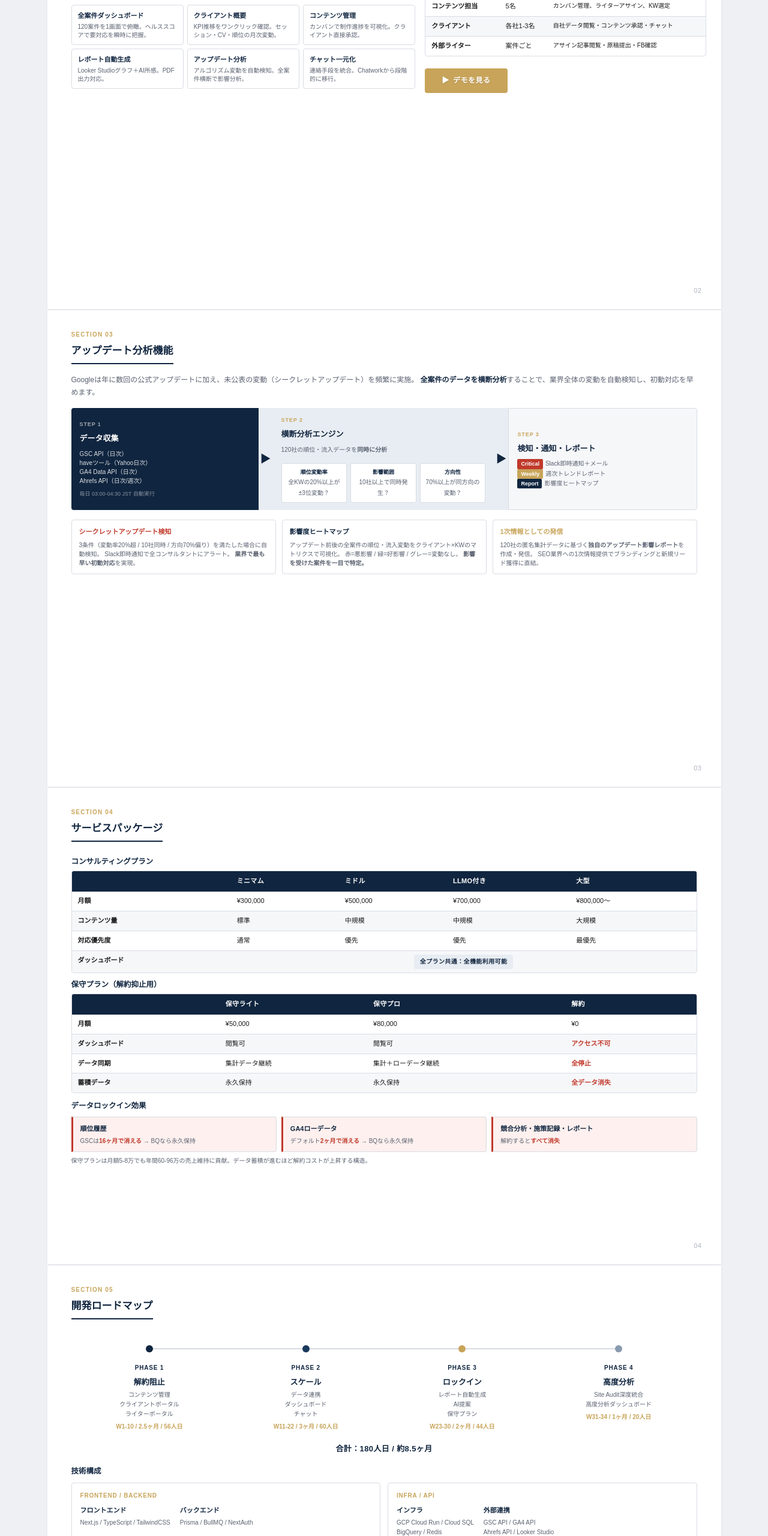
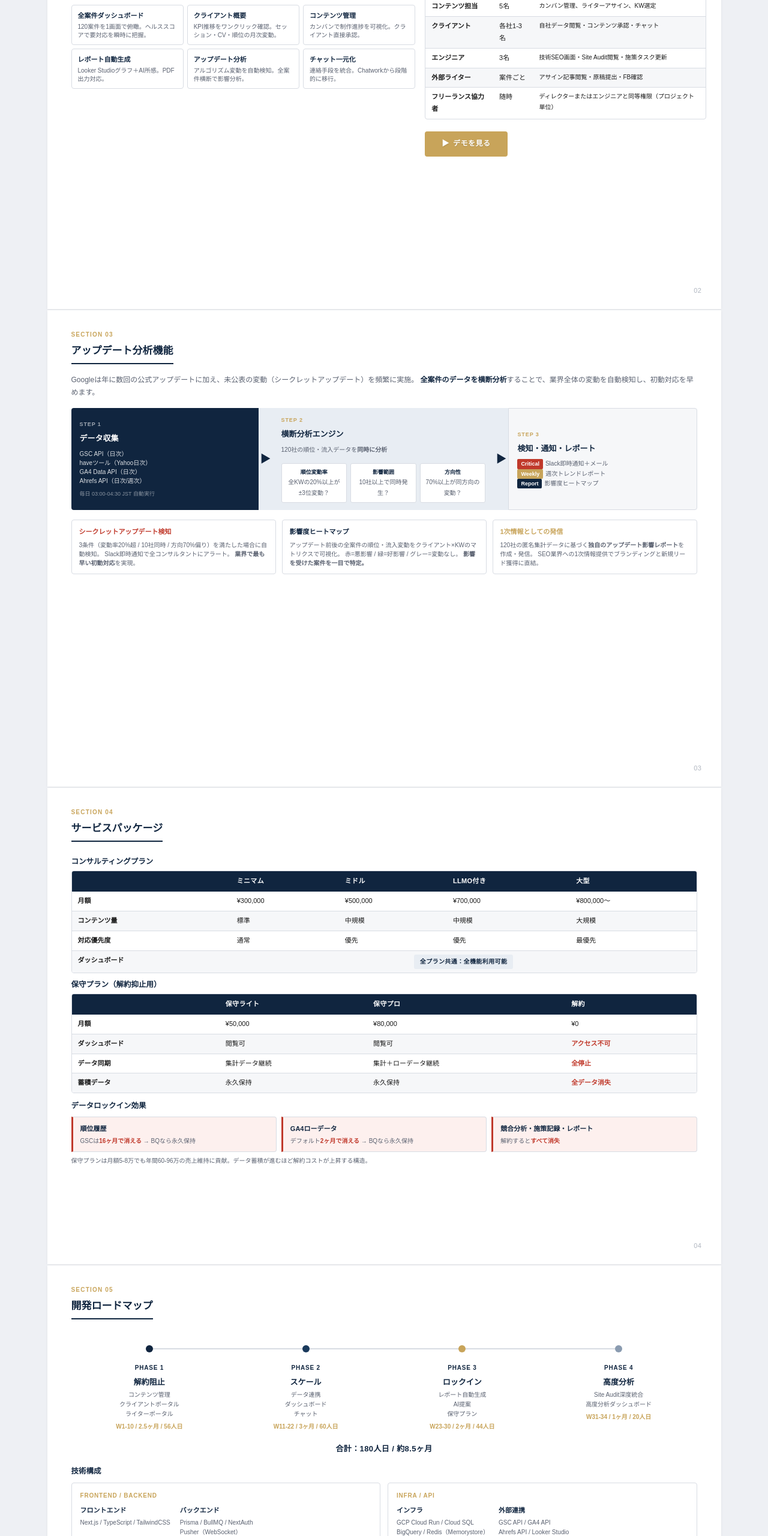
Before and after one commit to itakura-t-hue/claude, a plain HTML site: page tools/seo-dashboard/SEOダッシュボード_社内提案書.html in a window 1280 px wide. Shown: the part 1871-4431 px from the top of the page at 60% size. Drawn offline with Linux system fonts and the light colour scheme.

Commit message:
fix: 要件定義書ファイル間の矛盾4点を修正
- v3_まとめ.md: Phase 2期間を「2ヶ月」→「3ヶ月」に統一（v3詳細版・社内提案書のW11-22=3ヶ月と一致）
- 社内提案書: ユーザーロール表にエンジニア（3名）・フリーランス協力者（随時）を追加（v3詳細版のロール定義との不整合を解消）
- 社内提案書: 技術構成のバックエンドにPusher（WebSocket）を追加（コスト欄には記載済みだが技術構成セクションに未記載だった）
- 社内提案書: インフラのRedisにMemorystore明記を追加
- setup_guide_generic.md: 冒頭にドキュメント位置付けを明記（v3ダッシュボード開発前の現行運用=Phase 0向けガイドであることを明示）

Co-Authored-By: Claude Sonnet 4.6 <noreply@anthropic.com>

```diff
--- a/tools/seo-dashboard/SEOダッシュボード_社内提案書.html
+++ b/tools/seo-dashboard/SEOダッシュボード_社内提案書.html
@@ -814,9 +814,19 @@
                 <td style="padding:6px 10px; font-size:10px;">自社データ閲覧・コンテンツ承認・チャット</td>
               </tr>
               <tr>
+                <td class="td-bold" style="padding:6px 10px;">エンジニア</td>
+                <td style="padding:6px 10px;">3名</td>
+                <td style="padding:6px 10px; font-size:10px;">技術SEO画面・Site Audit閲覧・施策タスク更新</td>
+              </tr>
+              <tr>
                 <td class="td-bold" style="padding:6px 10px;">外部ライター</td>
                 <td style="padding:6px 10px;">案件ごと</td>
                 <td style="padding:6px 10px; font-size:10px;">アサイン記事閲覧・原稿提出・FB確認</td>
+              </tr>
+              <tr>
+                <td class="td-bold" style="padding:6px 10px;">フリーランス協力者</td>
+                <td style="padding:6px 10px;">随時</td>
+                <td style="padding:6px 10px; font-size:10px;">ディレクターまたはエンジニアと同等権限（プロジェクト単位）</td>
               </tr>
             </tbody>
           </table>
@@ -1029,7 +1039,7 @@
           </div>
           <div>
             <div style="font-size:11px; font-weight:700; color:var(--primary); margin-bottom:2px;">バックエンド</div>
-            <div style="font-size:10px; color:var(--text-sub); line-height:1.6;">Prisma / BullMQ / NextAuth</div>
+            <div style="font-size:10px; color:var(--text-sub); line-height:1.6;">Prisma / BullMQ / NextAuth<br>Pusher（WebSocket）</div>
           </div>
         </div>
       </div>
@@ -1038,7 +1048,7 @@
         <div style="display:flex; gap:16px;">
           <div>
             <div style="font-size:11px; font-weight:700; color:var(--primary); margin-bottom:2px;">インフラ</div>
-            <div style="font-size:10px; color:var(--text-sub); line-height:1.6;">GCP Cloud Run / Cloud SQL<br>BigQuery / Redis</div>
+            <div style="font-size:10px; color:var(--text-sub); line-height:1.6;">GCP Cloud Run / Cloud SQL<br>BigQuery / Redis（Memorystore）</div>
           </div>
           <div>
             <div style="font-size:11px; font-weight:700; color:var(--primary); margin-bottom:2px;">外部連携</div>
```
Also changed, not shown: tools/seo-dashboard/SEOダッシュボード_要件定義書_v3_まとめ.md (+1 -1 lines), tools/seo-dashboard/setup_guide_generic.md (+6 -0 lines).
